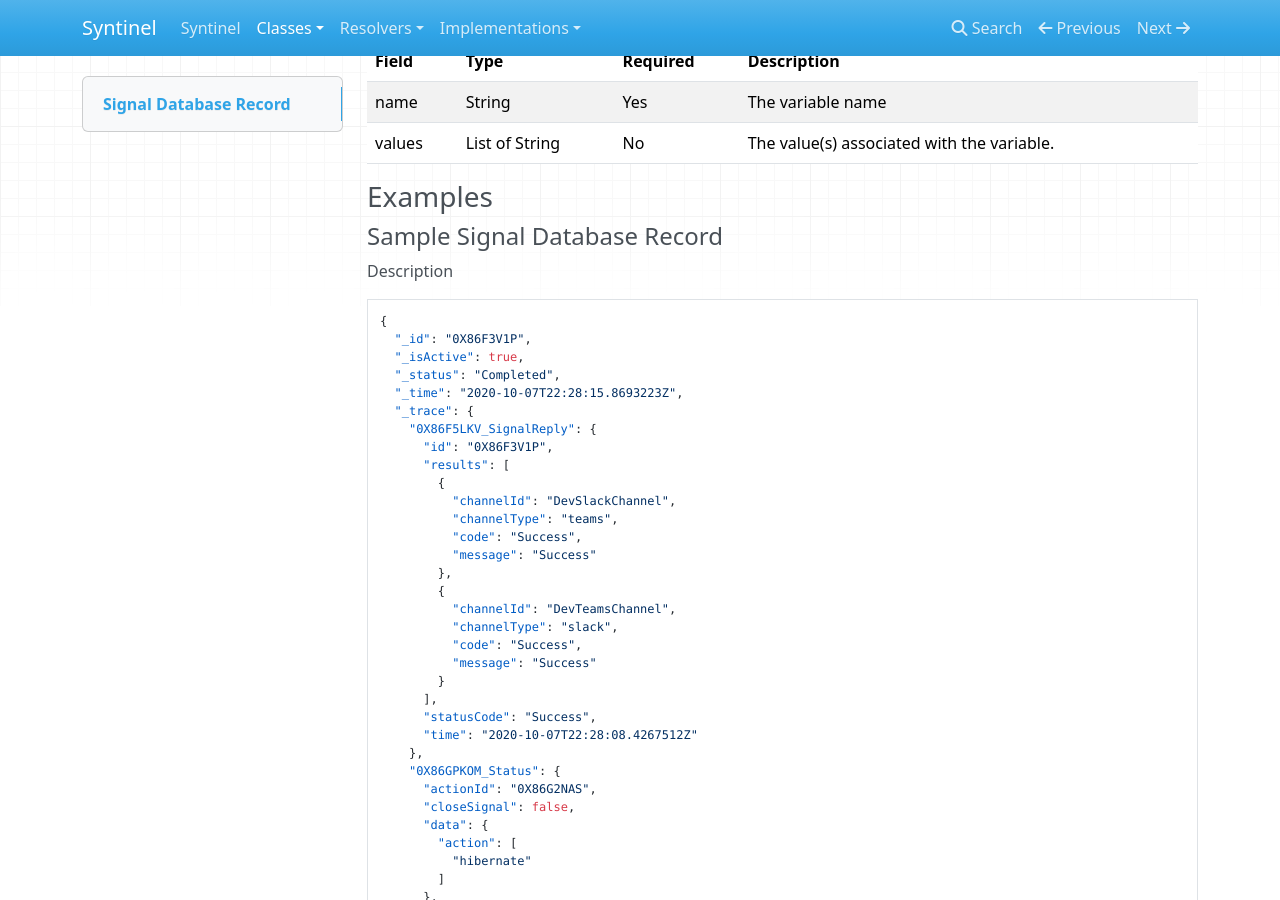
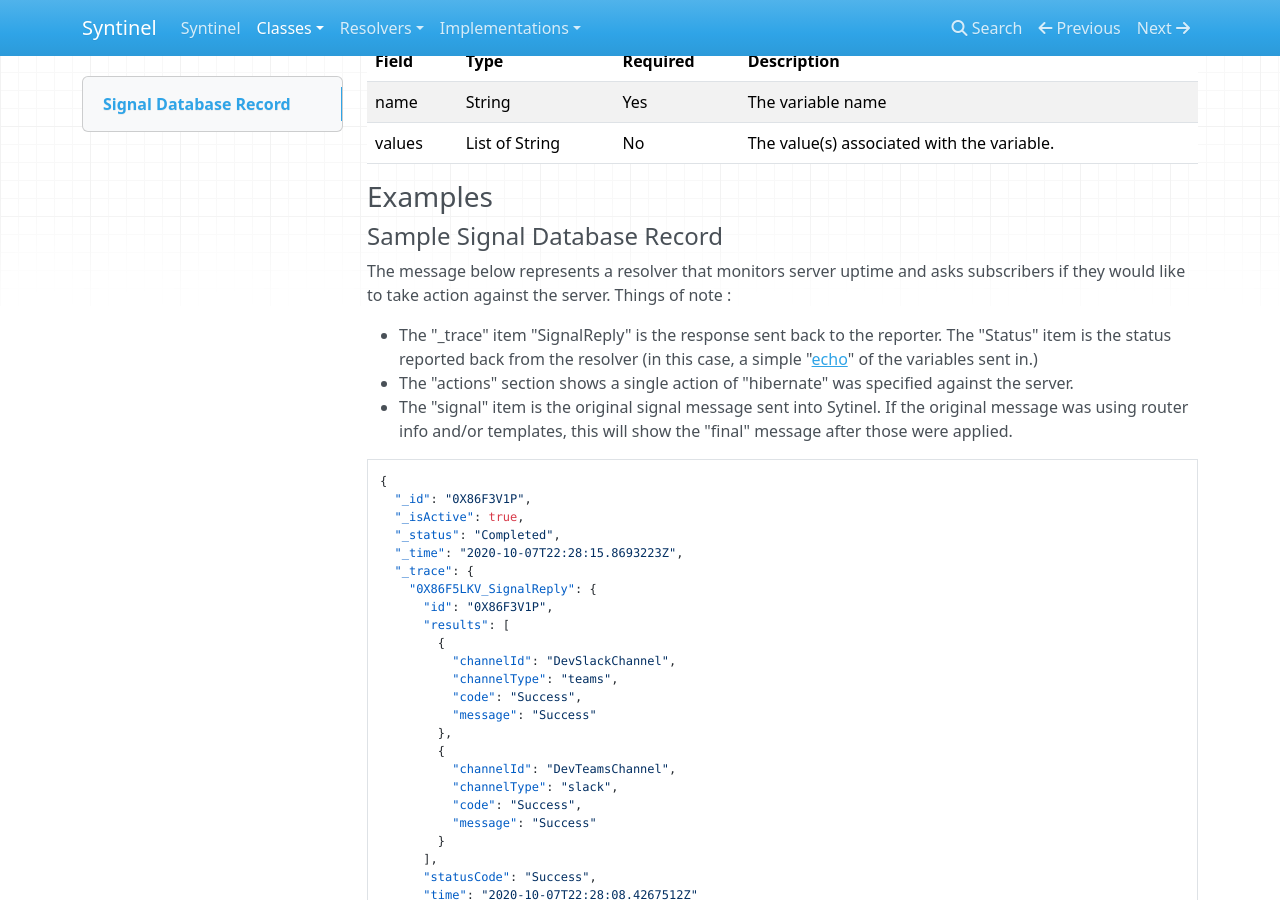
Before and after one commit to SynapseProject/syntinel.docs, an MkDocs documentation site: the page built from docs/classes/database/signal-db.md, in a window 1280 px wide and 900 px high, scrolled down 2233 px. Built offline with MkDocs 1.6.1, drawn with Linux system fonts in a browser that asks for light colours; nearby versions of some CDN libraries; old or Windows-style settings are respelled for this version of MkDocs.

Commit message:
Added description

`````diff
--- a/docs/classes/database/signal-db.md
+++ b/docs/classes/database/signal-db.md
@@ -82,7 +82,12 @@ Referenced Classes:
 
 #### **Sample Signal Database Record**
 
-Description
+The message below represents a resolver that monitors server uptime and asks subscribers if they would like to take action against the server.  Things of note :
+
+- The "_trace" item "SignalReply" is the response sent back to the reporter.  The "Status" item is the status reported back from the resolver  (in this case, a simple "[echo](../../resolvers/echo.md)" of the variables sent in.)
+- The "actions" section shows a single action of "hibernate" was specified against the server.
+- The "signal" item is the original signal message sent into Sytinel.  If the original message was using router info and/or templates, this will show the "final" message after those were applied.
+
 
 ````json
 {
`````
